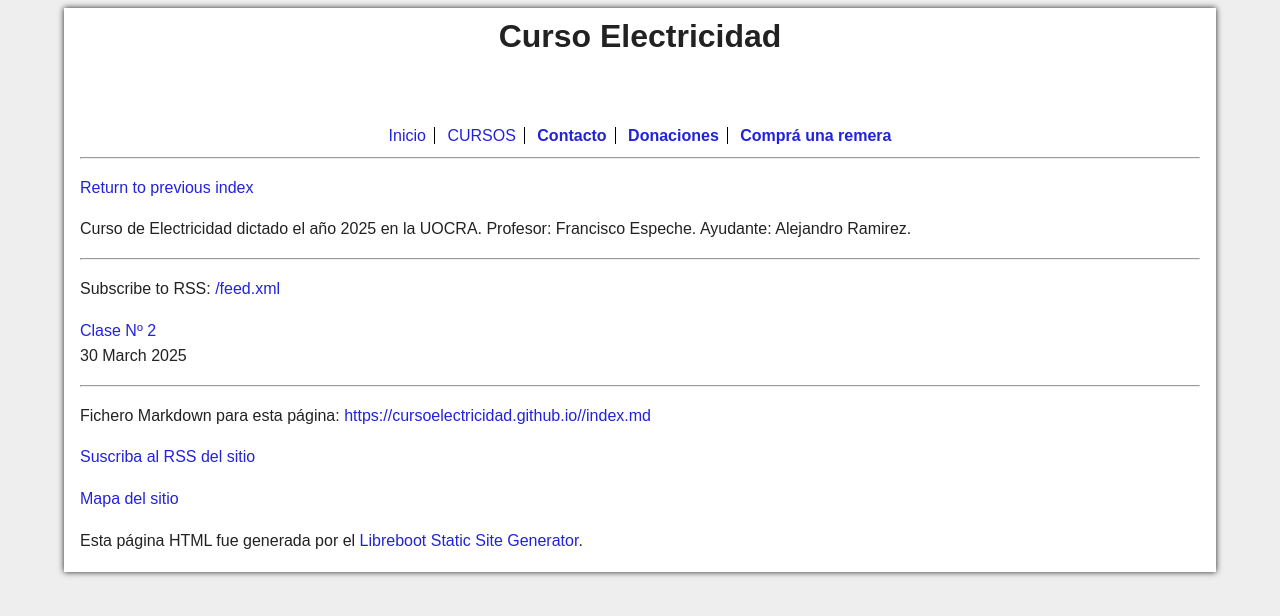
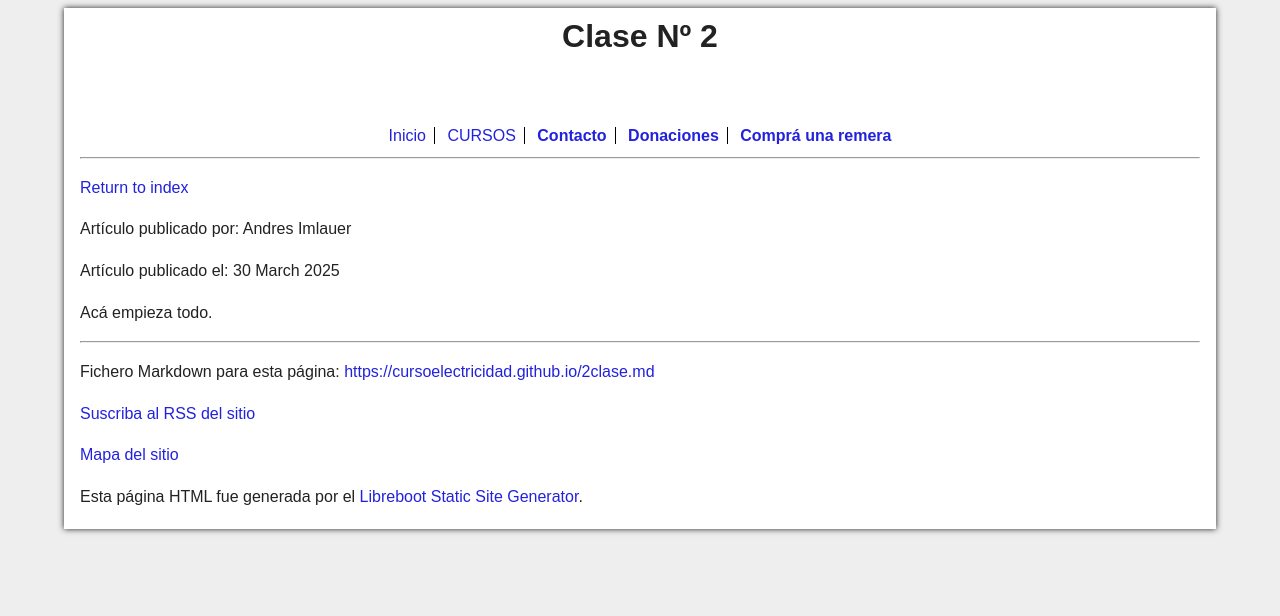
Before and after one commit to cursoelectricidad/cursoelectricidad.github.io, a plain HTML site: page 2clase.html in a window 1280 px wide. Drawn offline with Linux system fonts and the light colour scheme.

Commit message:
bienvenida

```diff
--- a/index.html
+++ b/2clase.html
@@ -4,7 +4,9 @@
   <meta charset="utf-8">
   <meta name="generator" content="pandoc">
   <meta name="viewport" content="width=device-width, initial-scale=1.0, user-scalable=yes">
-  <title>Curso Electricidad – Curso Electricidad</title>
+  <meta name="author" content="Andres Imlauer">
+  <meta name="dcterms.date" content="2025-03-30">
+  <title>Curso Electricidad – Clase Nº 2</title>
   <link rel="stylesheet" href="/global.css">
   <link rel="stylesheet" href="">
 <link rel="alternate" type="application/rss+xml" title="RSS Feed" href="/feed.xml"/>
@@ -13,8 +15,10 @@
 <div class="page">
 <header>
 <div class="title">
-<h1 class="title">Curso Electricidad</h1>
+<h1 class="title">Clase Nº 2</h1>
 </div>
+<p class="author">Andres Imlauer</p>
+<p class="date">30 March 2025</p>
 <ul>
 <li><a href="/">Inicio</a></li>
 <li><a href="/news/">CURSOS</a></li>
@@ -24,19 +28,16 @@
 </ul>
 <hr/>
 </header>
-<p><a href="../">Return to previous index</a></p>
-<p>Curso de Electricidad dictado el año 2025 en la UOCRA. Profesor:
-Francisco Espeche. Ayudante: Alejandro Ramirez.</p>
-<hr />
-<p>Subscribe to RSS: <a href="/feed.xml">/feed.xml</a></p>
-<p><a href="/clase2.html" class="title">Clase Nº 2</a> <span
-class="date">30 March 2025</span></p>
+<p><a href="./">Return to index</a></p>
+<p>Artículo publicado por: Andres Imlauer</p>
+<p>Artículo publicado el: 30 March 2025</p>
+<p>Acá empieza todo.</p>
 <div id="footer">
 <hr />
 </div>
 <p>Fichero Markdown para esta página: <a
-href="https://cursoelectricidad.github.io//index.md"
-class="uri">https://cursoelectricidad.github.io//index.md</a></p>
+href="https://cursoelectricidad.github.io/2clase.md"
+class="uri">https://cursoelectricidad.github.io/2clase.md</a></p>
 <p><a href="/feed.xml">Suscriba al RSS del sitio</a></p>
 <p><a href="/sitemap.html">Mapa del sitio</a></p>
 <p>Esta página HTML fue generada por el <a
--- a/feed.xml
+++ b/feed.xml
@@ -5,8 +5,8 @@
 <description>Electricista</description>
 <item>
 <title>Clase Nº 2</title>
-<link>https://cursoelectricidad.github.io/clase2.html</link>
-<description><p>Article: Clase Nº 2</p><p>Web link: https://cursoelectricidad.github.io/clase2.html</p></description>
+<link>https://cursoelectricidad.github.io/2clase.html</link>
+<description><p>Article: Clase Nº 2</p><p>Web link: https://cursoelectricidad.github.io/2clase.html</p></description>
 </item>
 </channel>
 </rss>
--- a/sitemap.xml
+++ b/sitemap.xml
@@ -1,7 +1,7 @@
 <?xml version='1.0' encoding='UTF-8'?>
 <urlset xmlns="http://www.sitemaps.org/schemas/sitemap/0.9">
   <url>
-    <loc>https://cursoelectricidad.github.io/clase2.html</loc>
+    <loc>https://cursoelectricidad.github.io/2clase.html</loc>
     <lastmod>2025-07-14</lastmod>
   </url>
   <url>
@@ -26,6 +26,10 @@
   </url>
   <url>
     <loc>https://cursoelectricidad.github.io/git.html</loc>
+    <lastmod>2025-07-14</lastmod>
+  </url>
+  <url>
+    <loc>https://cursoelectricidad.github.io/</loc>
     <lastmod>2025-07-14</lastmod>
   </url>
   <url>
```
Also changed, not shown: sitemap.html (+2 -1 lines), 8 other files.
